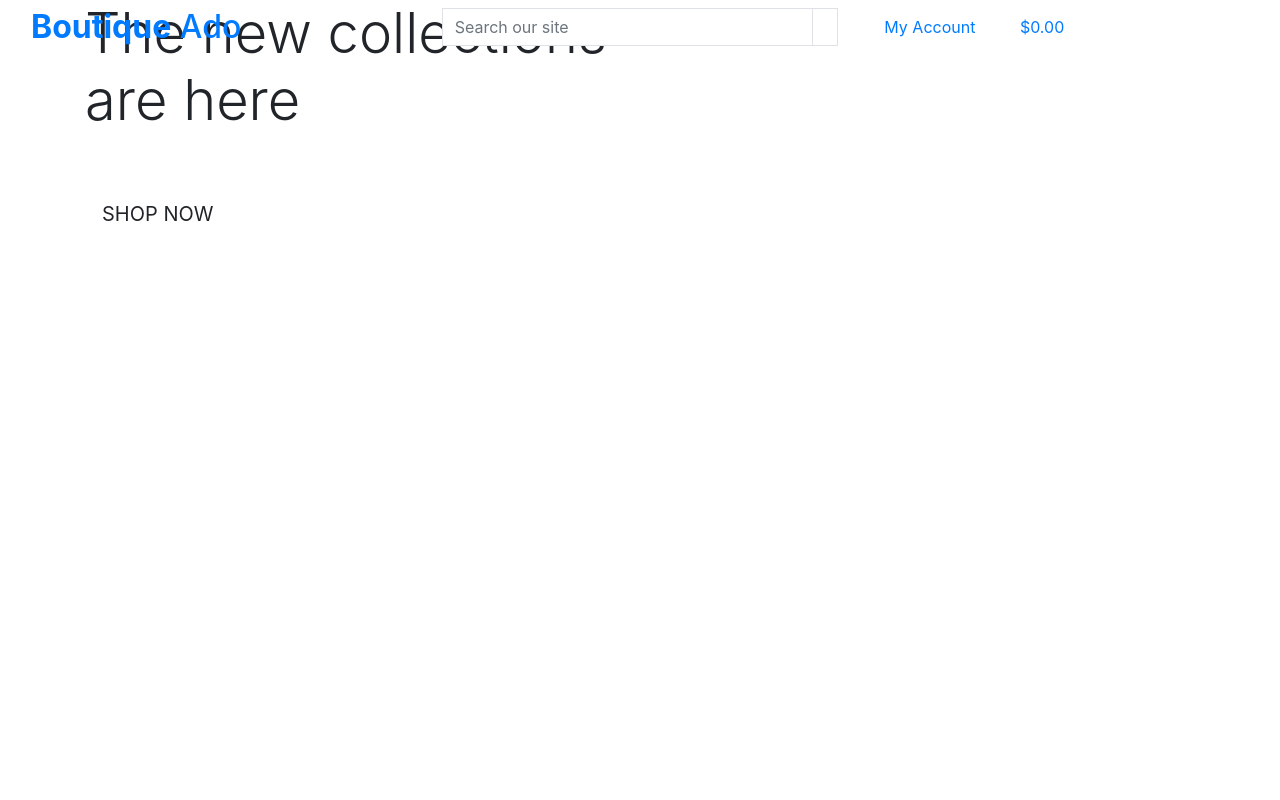
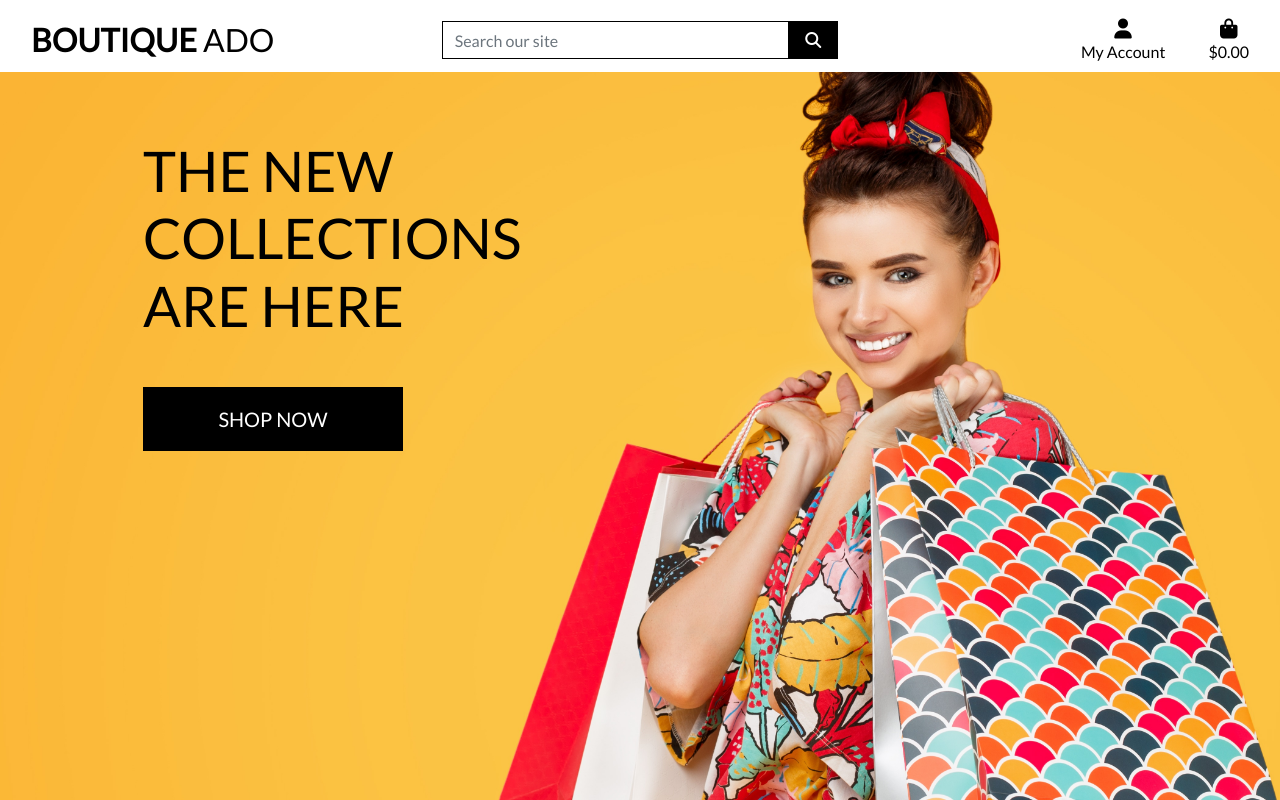
Before and after one commit to Ericolssoon/boutique_ado_v1, a Django app: page / in a window 1280 px wide. Run offline with Django 3.2, Linux system fonts and the light colour scheme; some libraries are stand-ins or nearby versions.

Commit message:
completed homepage header and css

```diff
--- a/boutique_ado/settings.py
+++ b/boutique_ado/settings.py
@@ -147,6 +147,10 @@ USE_TZ = True
 # https://docs.djangoproject.com/en/3.2/howto/static-files/
 
 STATIC_URL = '/static/'
+STATICFILES_DIRS = (os.path.join(BASE_DIR, 'static'),)
+
+MEDIA_URL = '/media/'
+MEDIA_ROOT = os.path.join(BASE_DIR, 'media')
 
 # Default primary key field type
 # https://docs.djangoproject.com/en/3.2/ref/settings/#default-auto-field
--- a/boutique_ado/urls.py
+++ b/boutique_ado/urls.py
@@ -15,9 +15,11 @@ Including another URLconf
 """
 from django.contrib import admin
 from django.urls import path, include
+from django.conf import settings
+from django.conf.urls.static import static
 
 urlpatterns = [
     path('admin/', admin.site.urls),
     path('accounts/', include('allauth.urls')),
     path('', include('home.urls')),
-]
+] + static(settings.MEDIA_URL, document_root=settings.MEDIA_ROOT)
--- /dev/null
+++ b/static/css/base.css
@@ -0,0 +1,81 @@
+html {
+    height: 100%;
+}
+
+body {
+    background: url('/media/homepage_background_cropped.jpg') no-repeat center center fixed;
+    background-size: cover;
+    height: calc(100vh - 164px);
+    color: #555;
+    font-family: 'Lato';
+}
+
+/* from Bulma */
+.icon {
+    align-items: center;
+    display: inline-flex;
+    justify-content: center;
+    height: 1.5rem;
+    width: 1.5rem;
+}
+
+.logo-font {
+    text-transform: uppercase;
+}
+
+.main-logo-link {
+    width: fit-content;
+}
+
+.shop-now-button {
+    background: black;
+    color: white;
+    min-width: 260px;
+}
+
+.btn-black {
+    background: black;
+    color: white;
+}
+
+.shop-now-button:hover,
+.shop-now-button:active,
+.shop-now-button:focus,
+.btn-black:hover,
+.btn-black:active,
+.btn-black:focus {
+    background: #222;
+    color: white;
+}
+
+.text-black {
+    color: #000 !important;
+}
+
+.border-black {
+    border: 1px solid black !important;
+}
+
+/* -------------------------------- Media Queries */
+
+/* Slightly larger container on xl screens */
+@media (min-width: 1200px) {
+  .container {
+    max-width: 80%;
+  }
+}
+
+/* fixed top navbar only on medium and up */
+@media (min-width: 992px) {
+    .fixed-top-desktop-only {
+        position: fixed;
+        top: 0;
+        right: 0;
+        left: 0;
+        z-index: 1030;
+    }
+
+    .header-container {
+        padding-top: 164px;
+    }
+}
--- a/templates/base.html
+++ b/templates/base.html
@@ -5,35 +5,38 @@
   <head>
 
     {% block meta %}
-        <meta http-equiv=""X-UA-Compatible" content="ie=edge">
+        <meta http-equiv="X-UA-Compatible" content="ie=edge">
         <meta charset="utf-8">
         <meta name="viewport" content="width=device-width, initial-scale=1, shrink-to-fit=no">
     {% endblock %}
 
-    {% block extra_meta%}
+    {% block extra_meta %}
     {% endblock %}
 
     {% block corecss %}
-        <link rel="stylesheet" href="https://cdn.jsdelivr.net/npm/bootstrap@4.4.1/dist/css/bootstrap.min.css" integrity="sha384-Vkoo8x4CGsO3+Hhxv8T/Q5PaXtkKtu6ug5TOeNV6gBiFeWPGFN9MuhOf23Q9Ifjh" crossorigin="anonymous">
+        <link rel="stylesheet" href="https://stackpath.bootstrapcdn.com/bootstrap/4.4.1/css/bootstrap.min.css" integrity="sha384-Vkoo8x4CGsO3+Hhxv8T/Q5PaXtkKtu6ug5TOeNV6gBiFeWPGFN9MuhOf23Q9Ifjh" crossorigin="anonymous">
+        <link rel="stylesheet" href="https://fonts.googleapis.com/css?family=Lato&display=swap">
+        <link rel="stylesheet" href="{% static 'css/base.css' %}">
     {% endblock %}
 
-    {% block exctra_css%}
+    {% block extra_css %}
     {% endblock %}
 
     {% block corejs %}
-        <script src="https://code.jquery.com/jquery-3.6.0.min.js" integrity="sha256-/xUj+3OJU5yExlq6GSYGSHk7tPXikynS7ogEvDej/m4=" crossorigin="anonymous"></script>
-        <src="https://cdn.jsdelivr.net/npm/popper.js@1.16.0/dist/umd/popper.min.js" integrity="sha384-Q6E9RHvbIyZFJoft+2mJbHaEWldlvI9IOYy5n3zV9zzTtmI3UksdQRVvoxMfooAo" crossorigin="anonymous"></script>
-        <src="https://cdn.jsdelivr.net/npm/bootstrap@4.4.1/dist/js/bootstrap.min.js" integrity="sha384-wfSDF2E50Y2D1uUdj0O3uMBJnjuUD4Ih7YwaYd1iqfktj0Uod8GCExl3Og8ifwB6" crossorigin="anonymous"></script>
+        <script src="https://kit.fontawesome.com/6918a84393.js" crossorigin="anonymous"></script>
+        <script src="https://code.jquery.com/jquery-3.4.1.slim.min.js" integrity="sha384-J6qa4849blE2+poT4WnyKhv5vZF5SrPo0iEjwBvKU7imGFAV0wwj1yYfoRSJoZ+n" crossorigin="anonymous"></script>
+        <script src="https://cdn.jsdelivr.net/npm/popper.js@1.16.0/dist/umd/popper.min.js" integrity="sha384-Q6E9RHvbIyZFJoft+2mJbHaEWldlvI9IOYy5n3zV9zzTtmI3UksdQRVvoxMfooAo" crossorigin="anonymous"></script>
+        <script src="https://stackpath.bootstrapcdn.com/bootstrap/4.4.1/js/bootstrap.min.js" integrity="sha384-wfSDF2E50Y2D1uUdj0O3uMBJnjuUD4Ih7YwaYd1iqfktj0Uod8GCExl3Og8ifwB6" crossorigin="anonymous"></script>
     {% endblock %}
 
-    {% block extra_js%}
+    {% block extra_js %}
     {% endblock %}
 
-    <title>Boutique Ado {% block extra_title%}{% endblock %}</title>
+    <title>Boutique Ado {% block extra_title %}{% endblock %}</title>
   </head>
   <body>
     <header class="container-fluid fixed-top">
-      <div class="row">
+        <div id="topnav" class="row bg-white pt-lg-2 d-none d-lg-flex">
             <div class="col-12 col-lg-4 my-auto py-1 py-lg-0 text-center text-lg-left">
                 <a href="{% url 'home' %}" class="nav-link main-logo-link">
                     <h2 class="logo-font text-black my-0"><strong>Boutique</strong> Ado</h2>
@@ -54,7 +57,7 @@
                 </form>
             </div>
             <div class="col-12 col-lg-4 my-auto py-1 py-lg-0">
-          <ul class="list-inline list-unstyled text-center text-lg-right my-0"></ul>
+                <ul class="list-inline list-unstyled text-center text-lg-right my-0">
                     <li class="list-inline-item dropdown">
                         <a class="text-black nav-link" href="#" id="user-options" data-toggle="dropdown" aria-haspopup="true" aria-expanded="false">
                             <div class="text-center">
@@ -89,6 +92,7 @@
                             </div>
                         </a>
                     </li>
+                </ul>
             </div>
         </div>
     </header>
@@ -107,6 +111,5 @@
     {% endblock %}
 
 
-
   </body>
 </html>
```
Also changed, not shown: media/homepage_background_cropped.jpg (added). Lines whose indentation alone changed are shown as unchanged.
